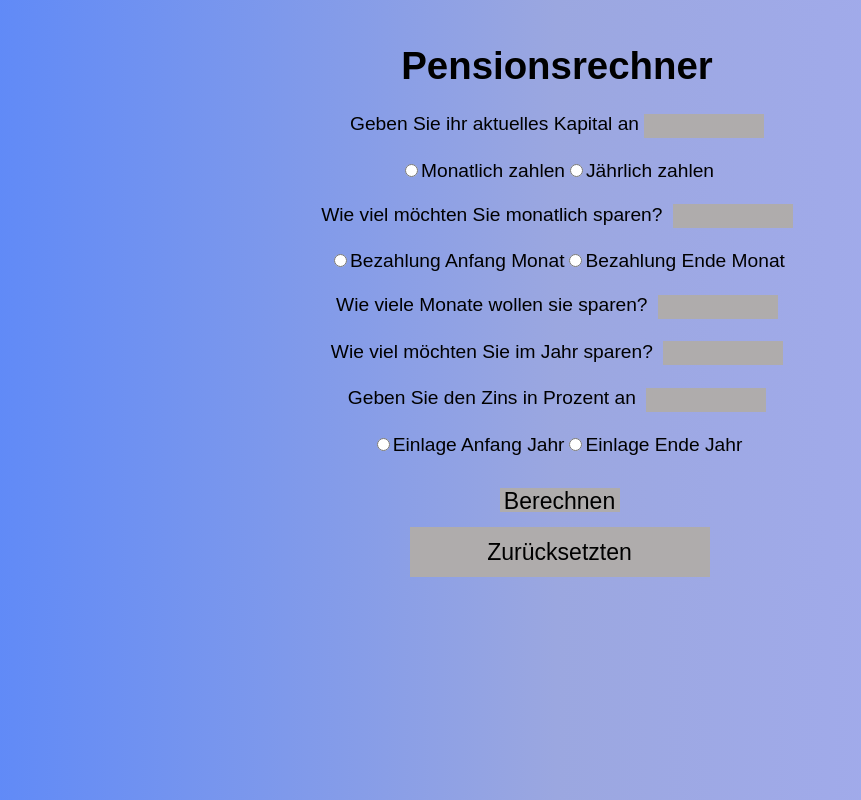
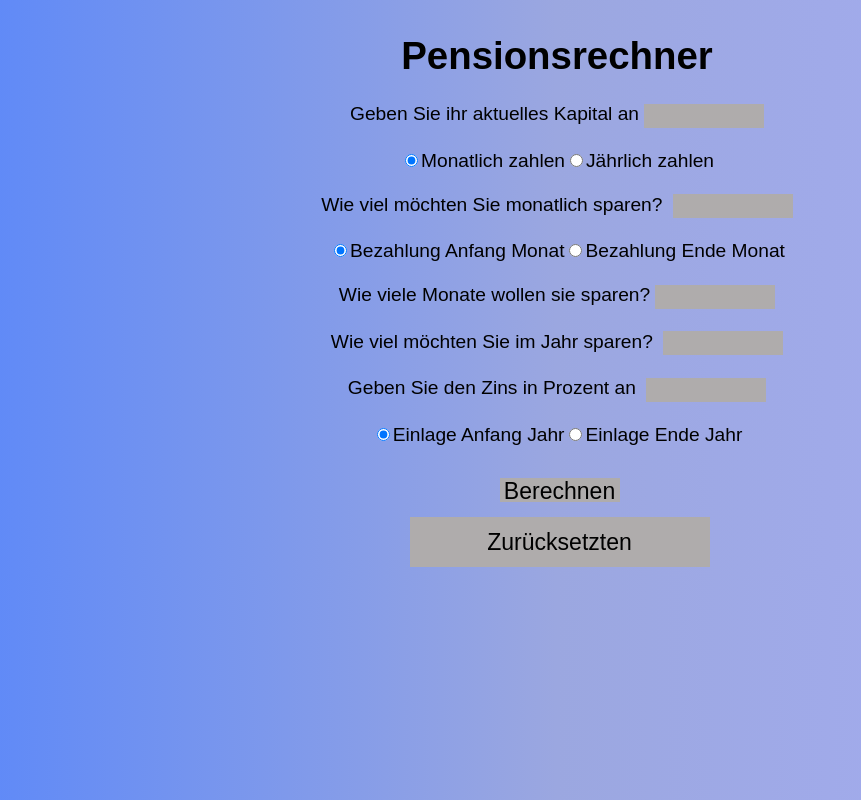
Before and after one commit to y4nisb/Pensionsrechner, a React (Create React App) app in the folder client/: page / in a window 1280 px wide. Shown: the whole page, without its empty margins (83-944 px from the left). Built offline with nearby package versions, Linux system fonts and the light colour scheme.

Commit message:
UI anpassen : Die Seite soll sich anpassen : 1
-margin top bei css entfernt um nicht mehr scrollen zu müssen
- radiobuttons einen deafault gechecktes feld zugefügt

```diff
--- a/client/src/App.css
+++ b/client/src/App.css
@@ -1,7 +1,3 @@
-html {
-  margin-top: 10px;
-}
-
 .App {
   font-family: Arial, sans-serif;
   text-align: center;
--- a/client/src/App.js
+++ b/client/src/App.js
@@ -12,7 +12,7 @@ function App() {
       </div>
       <br></br>
       <div className="radio1">
-        <input type="radio" name="timeRadio" value="monatlich" />
+        <input type="radio" name="timeRadio" value="monatlich" checked />
         <label>Monatlich zahlen</label>
         <input type="radio" name="timeRadio" value="jährlich" />
         <label>Jährlich zahlen</label>
@@ -25,7 +25,7 @@ function App() {
       <br></br>
       <div className="monatBezahlung">
         <div className="radio2">
-          <input type="radio" name="bezEndMonat" value="bezAnfMonat" />
+          <input type="radio" name="bezEndMonat" value="bezAnfMonat" checked/>
           <label>Bezahlung Anfang Monat</label>
         </div>
 
@@ -36,7 +36,7 @@ function App() {
       </div>
       <br></br>
       <div className="inputTextfield">
-        <label> Wie viele Monate wollen sie sparen? </label>
+        <label> Wie viele Monate wollen sie sparen?</label>
         <input type="number" />
       </div>
       <br></br>
@@ -51,7 +51,7 @@ function App() {
       </div>
       <br></br>
       <div className="radio4">
-        <input type="radio" name="bezAnfJahr" value="bezAnfJahr" />
+        <input type="radio" name="bezAnfJahr" value="bezAnfJahr" checked/>
         <label>Einlage Anfang Jahr</label>
         <input type="radio" name="bezAnfJahr" value="bezEndJahr" />
         <label>Einlage Ende Jahr</label>
```
